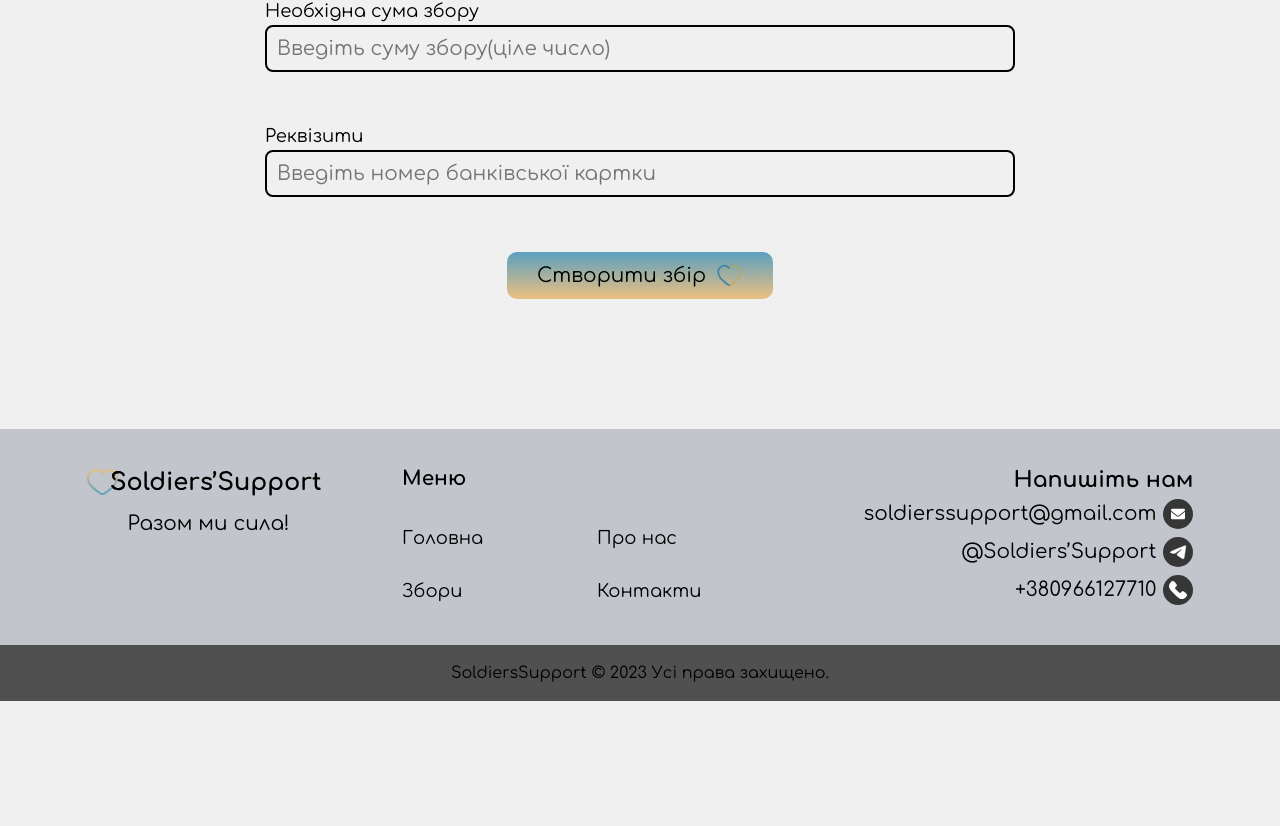
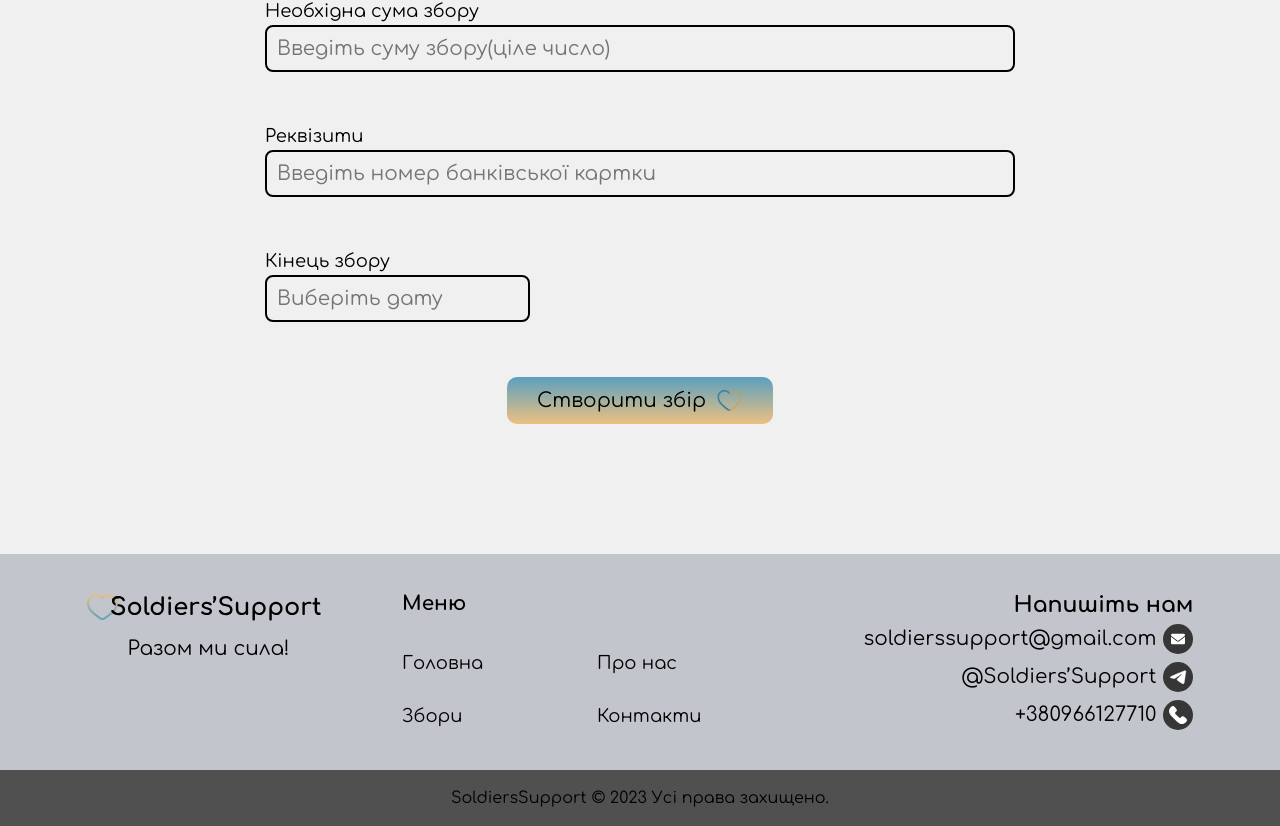
Before and after one commit to BotsiunDenys/soldiers_hub_project, a React (Vite) app: page /feecreate in a window 1280 px wide. Shown: the part 923-1749 px from the top of the page. Before the commit the page ends 1624 px from the top, so only its background shows below. Built offline with nearby package versions, Linux system fonts and the light colour scheme.

Commit message:
datepicker + fees page fix

```diff
--- a/package.json
+++ b/package.json
@@ -15,8 +15,10 @@
     "framer-motion": "^10.16.4",
     "prettier": "^3.0.3",
     "react": "^18.2.0",
+    "react-datepicker": "^4.23.0",
     "react-dom": "^18.2.0",
     "react-hook-form": "^7.48.2",
+    "react-icons": "^4.12.0",
     "react-redux": "^8.1.3",
     "react-router-dom": "^6.18.0",
     "react-select": "^5.8.0",
--- a/src/components/FeesCard/FeesCard.jsx
+++ b/src/components/FeesCard/FeesCard.jsx
@@ -22,6 +22,7 @@ const FeesCard = ({ title, text, filled, status }) => {
         <p className={styles.text}>{text}</p>
       </div>
       <FeesProgressBar filled={filled} />
+
       <ButtonGradient
         type="button"
         text={status === "closed" && "Переглянути звіт"}
--- a/src/components/FeesCard/FeesCard.module.scss
+++ b/src/components/FeesCard/FeesCard.module.scss
@@ -8,6 +8,7 @@
 
   display: flex;
   flex-direction: column;
+  justify-content: space-between;
   align-items: center;
   row-gap: 30px;
 
--- a/src/pages/FeeCreate/FeeCreate.jsx
+++ b/src/pages/FeeCreate/FeeCreate.jsx
@@ -1,5 +1,9 @@
 import { useState } from "react";
+import { FaRegCalendarDays } from "react-icons/fa6";
+import Datepicker from "react-datepicker";
+import "react-datepicker/dist/react-datepicker.css";
 import Select from "react-select";
+
 import Intro from "../../components/Intro/Intro";
 import styles from "./FeeCreate.module.scss";
 import ButtonGradient from "../../components/ButtonGradient/ButtonGradient";
@@ -49,7 +53,7 @@ const FeeCreate = () => {
     feeDescription: "",
     requiredAmount: undefined,
     credentials: undefined,
-    date: undefined,
+    feeEndDate: undefined,
   });
 
   function handleFormSubmit(event) {
@@ -63,6 +67,10 @@ const FeeCreate = () => {
 
   const handleSelectChange = (selectedOption) => {
     setData({ ...data, feeType: selectedOption.value });
+  };
+
+  const handleDateChange = (date) => {
+    setData({ ...data, feeEndDate: date });
   };
 
   return (
@@ -158,6 +166,18 @@ const FeeCreate = () => {
                 />
               </label>
             </div>
+            <div className={styles.formGroup}>
+              <label className={styles.label}>
+                Кінець збору
+                <Datepicker
+                  selected={data.feeEndDate}
+                  onChange={handleDateChange}
+                  className={styles.datePicker}
+                  placeholderText="Виберіть дату"
+                  shouldCloseOnSelect={true}
+                />
+              </label>
+            </div>
             <ButtonGradient
               type="submit"
               img={img}
--- a/src/pages/FeeCreate/FeeCreate.module.scss
+++ b/src/pages/FeeCreate/FeeCreate.module.scss
@@ -29,7 +29,8 @@
     width: 60%;
 
     .text,
-    .input {
+    .input,
+    .datePicker {
       background-color: transparent;
       padding: 10px;
       border: 2px solid #000;
@@ -41,6 +42,10 @@
       &:focus {
         border-color: hsl(0, 0%, 70%);
       }
+    }
+
+    .datePicker {
+      cursor: pointer;
     }
 
     .label {
--- a/src/pages/Fees/Fees.jsx
+++ b/src/pages/Fees/Fees.jsx
@@ -44,6 +44,7 @@ const selectStyles = {
   }),
   menu: (styles) => ({
     ...styles,
+    width: "fit-content",
     borderRadius: "5px",
   }),
   option: (styles, { isFocused, isSelected }) => ({
```
Also changed, not shown: 1 other file (tests, documents, lock files or other folders).
